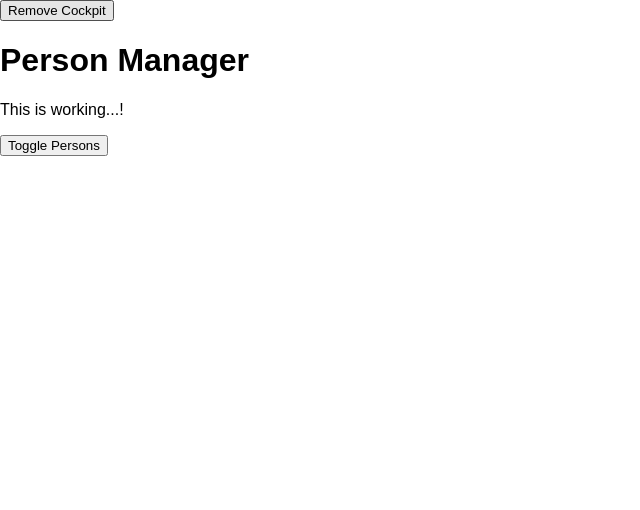
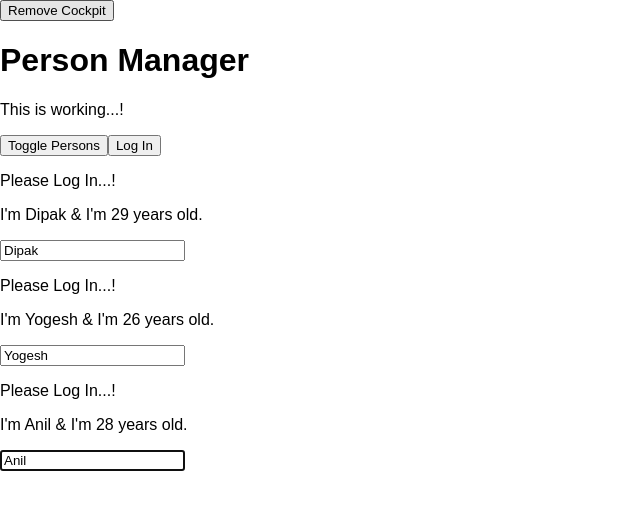
Before and after one commit to dipak20/react-complete-guide, a React (Create React App) app: page / in a window 1280 px wide. Shown: the top 510 px of the page, without its empty margins (0-640 px from the left). Built offline with nearby package versions, Linux system fonts and the light colour scheme.

Commit message:
After completion of Video 112

```diff
--- a/src/components/Cockpit/Cockpit.js
+++ b/src/components/Cockpit/Cockpit.js
@@ -1,7 +1,9 @@
-import React, {useEffect} from 'react';
+import React, {useEffect,useRef} from 'react';
 import classes from './Cockpit.css';
 
 const cockpit = (props) => {
+
+  const toggleBtnRef = useRef(null);
 
 // Below useEffect() is executed when the 'props' of 'persons' changes
 
@@ -21,6 +23,8 @@
       setTimeout(() => {
         alert('Saved data to cloud...!');
       },1000);
+
+      toggleBtnRef.current.click();
 
       return () => {
         console.log('[Cockpit.js] cleanup work in useEffect');
@@ -51,7 +55,10 @@
         <div classes={classes.Cockpit}>
             <h1>{props.title}</h1>
             <p className={assignedClasses.join(' ')}>This is working...!</p>
-            <button className={btnClass} onClick={props.clicked}>Toggle Persons</button>
+            <button ref={toggleBtnRef} className={btnClass} onClick={props.clicked}>
+              Toggle Persons
+            </button>
+            <button onClick={props.login}>Log In</button>
         </div>
     );
 };
--- a/src/components/Persons/Person/Person.js
+++ b/src/components/Persons/Person/Person.js
@@ -6,17 +6,30 @@
 
 class Person extends Component {
 
+  constructor(props){
+    super(props);
+    this.inputElementRef = React.createRef();
+  }
+
+  componentDidMount(){
+//    this.inputElement.focus();
+    this.inputElementRef.current.focus();
+  }
+
   render(){
     console.log('[Person.js] rendering...!');
 
     return (
       <Auxiliary>
+        {this.props.isAuth ? <p>Authenticated...!</p> : <p>Please Log In...!</p>}
         <p onClick={this.props.click}>
           I'm {this.props.name} & I'm {this.props.age} years old.
         </p>
         <p>{this.props.children}</p>
         <input
           type="text"
+   //       ref={(inputEl) => {this.inputElement = inputEl}}
+          ref={this.inputElementRef}
           onChange={this.props.changed}
           value={this.props.name} />
       </Auxiliary>
--- a/src/components/Persons/Persons.js
+++ b/src/components/Persons/Persons.js
@@ -45,11 +45,13 @@
 
         return this.props.persons.map((person,index) => {
             return <Person
-              click={() => this.props.clicked(index)}
-              name={person.name}
-              age={person.age}
-              key={person.id}
-              changed={(event) => this.props.changed(event,person.id)} />
+                    click={() => this.props.clicked(index)}
+                    name={person.name}
+                    age={person.age}
+                    key={person.id}
+                    changed={(event) => this.props.changed(event,person.id)}
+                    isAuth={this.props.isAuthenticated}
+                   />
           })
     }
 
--- a/src/containers/App.js
+++ b/src/containers/App.js
@@ -14,13 +14,14 @@
 
   state = {
     persons : [
-      {id: 'Dipak29', name: "Dipak", age: "29"},
+      {id: 'Dipak29', name: "Dipak", age: 29},
       {id: 'Yogesh26', name: "Yogesh", age: 26},
       {id: 'Anil28', name: "Anil", age: 28}
     ],
     showPersons: false,
     showCockpit: true,
-    changeCounter: 0
+    changeCounter: 0,
+    authenticated: false
   };
 
   static getDerivedStateFromProps(props,state){
@@ -91,6 +92,10 @@
     this.setState({showPersons: !doesShow});
   }
 
+  loginHandler = () => {
+    this.setState({authenticated: true});
+  };
+
   render() {
     console.log('[App.js] render');
 
@@ -101,7 +106,10 @@
           <Persons
             persons={this.state.persons}
             clicked={this.deletePersonHandler}
-            changed={this.nameChangedHandler} /> );
+            changed={this.nameChangedHandler}
+            isAuthenticated={this.state.authenticated}
+          />
+      );
     }
 
     return (
@@ -115,7 +123,9 @@
             title={this.props.appTitle}
             showPersons={this.state.showPersons}
             personsLength={this.state.persons.length}
-            clicked={this.togglePersonHandler} />
+            clicked={this.togglePersonHandler}
+            login={this.loginHandler}
+          />
         ) : null }
         {persons}
       </Auxiliary>
```
